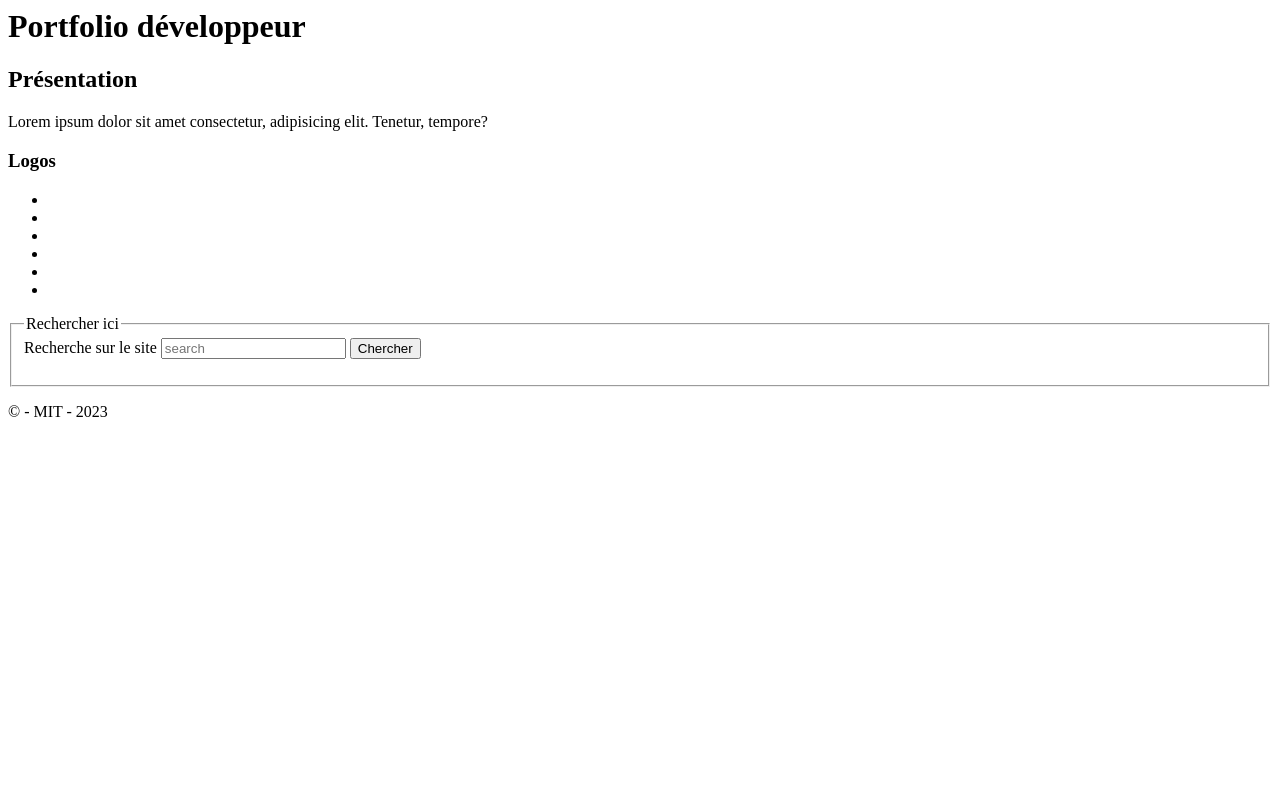
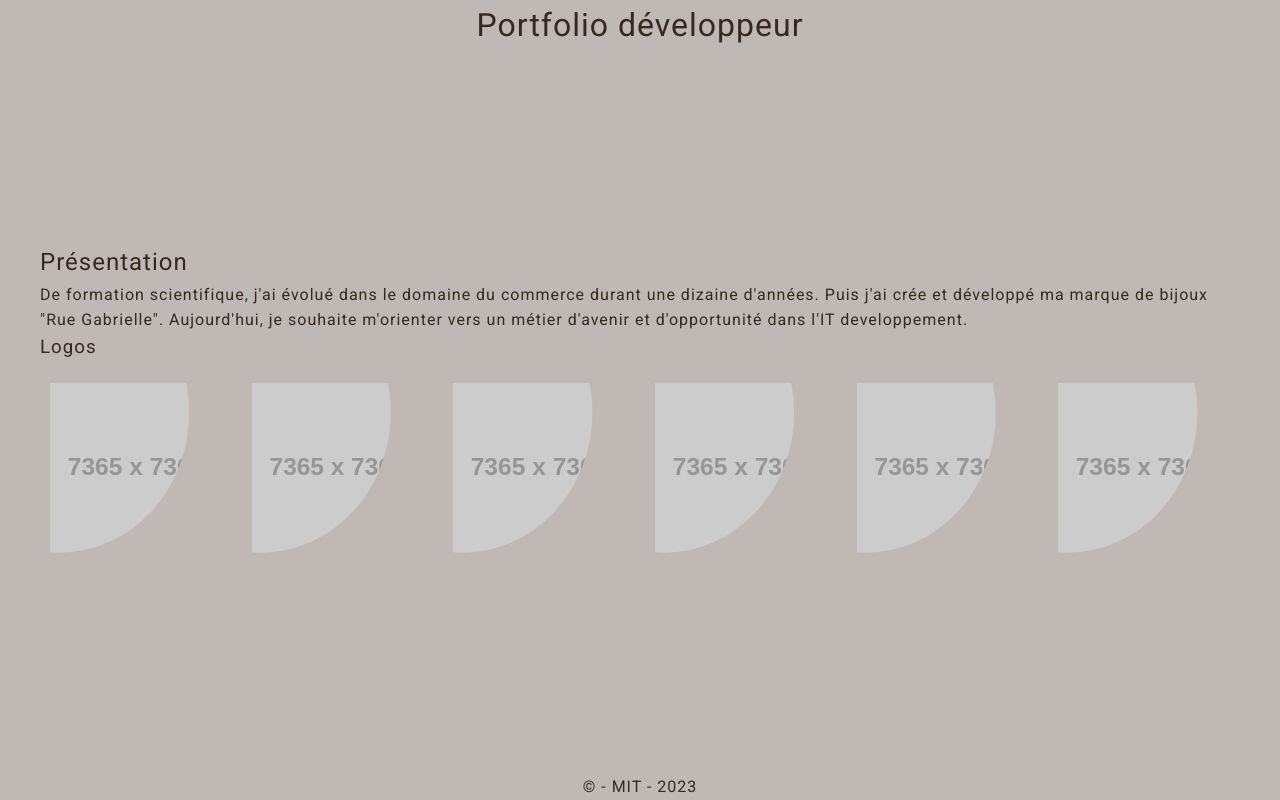
Before and after one commit to laetitiamichel/projet, a plain HTML site: page index.html in a window 1280 px wide. Drawn offline with Linux system fonts and the light colour scheme; placeholder pictures from the web are drawn by us.

Commit message:
MAJ CSS/HTML photo grid

```diff
--- a/css/main.css
+++ b/css/main.css
@@ -8,12 +8,19 @@ body{
     margin: 0;
     letter-spacing: .1rem;
     line-height: 1.6;
-    background-color: var(--bgcolor-theme);
-    color: var(--text-color);
+    background-color: #BFB8B4;
+    color: #362921;
+    display: grid;
+    grid-template-rows: auto 1fr auto;
+    height: 100vh;
 }
 
 *{
     box-sizing: border-box;
+}
+main{
+    max-width: 120rem;
+    margin: auto;
 }
 
 h1,h2,h3,h4,p,ol,ul,li,figure{
@@ -22,7 +29,25 @@ h1,h2,h3,h4,p,ol,ul,li,figure{
     list-style-type: none;
     font-weight: normal;
 }
+header h1, footer{
+    text-align: center;
+}
 
+section ul.gallery-primary-logo{
+    padding: 1rem 0;
+    display: grid;
+    grid-template-columns: repeat(6, 1fr);
+    gap: 1rem;
+}
+section ul.gallery-primary-logo li{
+    clip-path: ellipse(130px 140px at 10% 20%);
+    cursor: pointer;
+    /*filter: drop-shadow(0 0 0.60rem)*/
+}
+section ul.gallery-primary-logo img{
+    width: 100%;
+    padding: 1rem;
+}
 a{
     text-decoration: none;
     color: #222;
--- a/index.html
+++ b/index.html
@@ -3,7 +3,7 @@
     <meta name="viewport" content="width=device-width, initial-scale=1.0">
     <meta name="description" content="">
     <link rel="shortcut icon" href="favicon.ico" type="image/x-icon">
-    <link rel="stylesheet" href="./css/style2.css">
+    <link rel="stylesheet" href="./css/main.css">
     <title>Portfolio</title>
 </head>
 <body>
@@ -16,8 +16,9 @@
         <section>
             <h2>Présentation</h2>
             <p>
-                Lorem ipsum dolor sit amet consectetur,
-                adipisicing elit. Tenetur, tempore?
+                De formation scientifique, j'ai évolué dans le domaine du commerce durant une dizaine d'années.
+Puis j'ai crée et développé ma marque de bijoux "Rue Gabrielle".
+Aujourd'hui, je souhaite m'orienter vers un métier d'avenir et d'opportunité dans l'IT developpement.
             </p>
         </section>
 
@@ -25,33 +26,34 @@
             <h3>
                 Logos
             </h3>
-            <ul>
-                <li><img src="" alt="" loading="lazy"></li>
-                <li><img src="" alt="" loading="lazy"></li>
-                <li><img src="" alt="" loading="lazy"></li>
-                <li><img src="" alt="" loading="lazy"></li>
-                <li><img src="" alt="" loading="lazy"></li>
-                <li><img src="" alt="" loading="lazy"></li>
+            <ul class="gallery-primary-logo">
+                <!-- raccourci pour créer une liste = section>ul>li* XFOIS>img-->
+                <li><img src="https://placehold.jp/73655D/ffffff/200x200.png" alt="logo java" loading="lazy"></li>
+                <li><img src="https://placehold.jp/73655D/ffffff/200x200.png" alt="logo php" loading="lazy"></li>
+                <li><img src="https://placehold.jp/73655D/ffffff/200x200.png" alt="logo html" loading="lazy"></li>
+                <li><img src="https://placehold.jp/73655D/ffffff/200x200.png" alt="logo JS" loading="lazy"></li>
+                <li><img src="https://placehold.jp/73655D/ffffff/200x200.png" alt="logo CSS" loading="lazy"></li>
+                <li><img src="https://placehold.jp/73655D/ffffff/200x200.png" alt="" loading="lazy"></li>
             </ul>
         </section>
-        <div class="form" role="section" aria-describedby="form">
-            <!-- fieldset obligatoire pour l'accesibilité commande vocale -->
-            <fieldset id="form">
+        <!--<div class="form" role="section" aria-describedby="form">
+             fieldset obligatoire pour l'accesibilité commande vocale -->
+            <!--<fieldset id="form">
                 <legend>
                     Rechercher ici
                 </legend>
-                <!-- method est la methode d'envoi, post = envoyer l'info dans un serveur :
+                 method est la methode d'envoi, post = envoyer l'info dans un serveur :
                 get = rechercher dans la page -->
 
-                <form action="https://www.google.com/search?" method="get">
-                    <!-- le label sert renvoyer le cursur sur le champ -->
+                <!--<form action="https://www.google.com/search?" method="get">
+                     le label sert renvoyer le cursur sur le champ
                     <label for="search"> Recherche sur le site </label>
                     <input type="search" name="q" id="search" placeholder="search" aria-required="true">
                     <input type="submit" value="Chercher">
 
                 </form>
             </fieldset>
-        </div>
+        </div>-->
     </main>
     <footer>
         <p>
```
Also changed, not shown: README.md.
